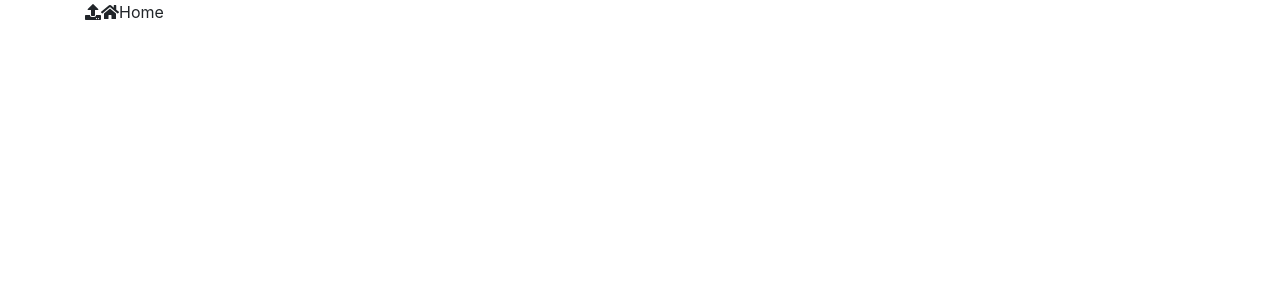
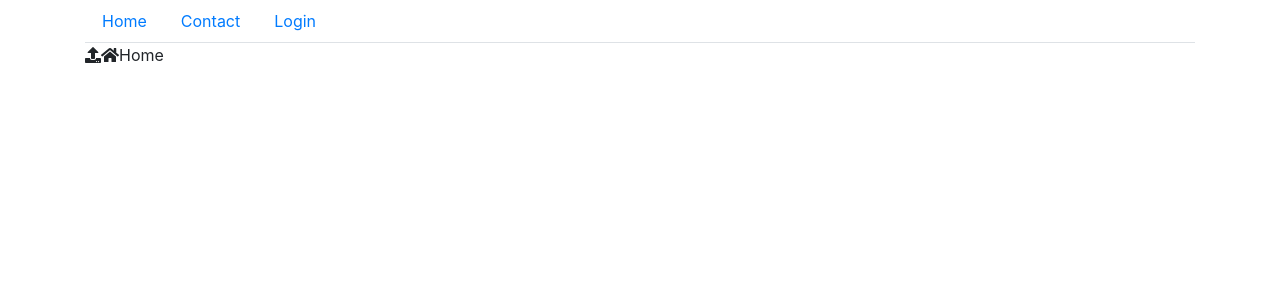
Before and after one commit to BrankoRakonjac/Front, a React (Create React App) app: page /user/login in a window 1280 px wide. Shown: the top 300 px of the page. Built offline with nearby package versions, Linux system fonts and the light colour scheme.

Commit message:
Create the main menu component - static

```diff
--- /dev/null
+++ b/src/components/MainMenu/MainMenu.tsx
@@ -0,0 +1,17 @@
+import React from 'react';
+import { Nav, Container } from 'react-bootstrap';
+
+export class MainMenu extends React.Component{
+    render(){
+        return(
+            <Container>
+            <Nav variant="tabs">
+                <Nav.Link href="/">Home</Nav.Link>
+                <Nav.Link href="/contact">Contact</Nav.Link>
+                <Nav.Link href="/login">Login</Nav.Link>
+
+            </Nav>
+            </Container>
+        );
+    }
+}
--- a/src/index.tsx
+++ b/src/index.tsx
@@ -8,15 +8,14 @@
 import 'popper.js/dist/popper.js';
 import 'bootstrap/dist/js/bootstrap.min.js';
 import '@fortawesome/fontawesome-free/css/fontawesome.css';
+import { MainMenu } from './components/MainMenu/MainMenu';
 
 ReactDOM.render(
   <React.StrictMode>
+    <MainMenu></MainMenu>
     <App />
   </React.StrictMode>,
   document.getElementById('root')
 );
 
-// If you want your app to work offline and load faster, you can change
-// unregister() to register() below. Note this comes with some pitfalls.
-// Learn more about service workers: https://bit.ly/CRA-PWA
 serviceWorker.unregister();
```
